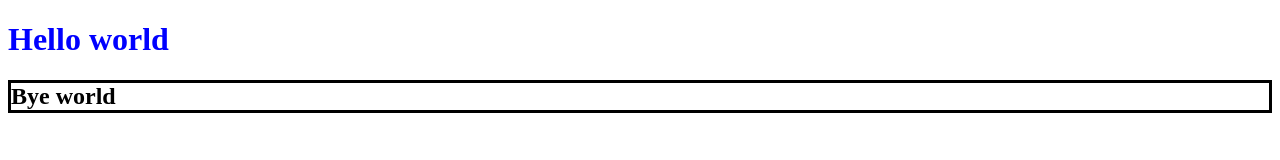
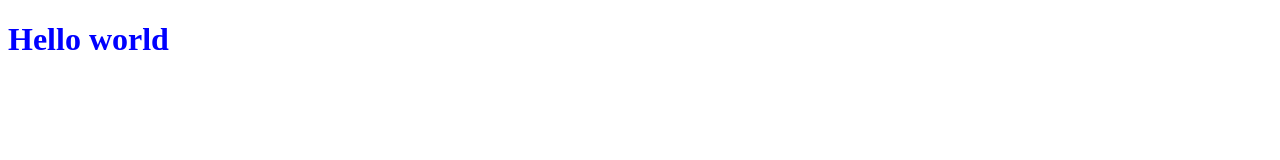
Before and after one commit to jeanehua/web-project2, a plain HTML site: page index.html in a window 1280 px wide. Drawn offline with Linux system fonts and the light colour scheme; files that its build step writes are made by us from their sources; files whose address does not match are found by name.

Commit message:
Revert "Adding intial styles"
This reverts commit 7eab47a7f507b38b4f9155c2e64d06c9dd50bed0.

```diff
--- a/index.html
+++ b/index.html
@@ -2,10 +2,9 @@
 <html>
   <head>
     <title>First site</title>
-       <link rel="stylesheet" type="text/css" href="C:/Users/acer/Documents/GitHub/web-project2/styles.css">
+       <link rel="stylesheet" type="text/css" href="css/styles.css">
    </head>
    <body>
       <h1>Hello world</h1>
-      <h2>Bye world</h2>
    </body>
 </html>
--- a/styles.css
+++ b/styles.css
@@ -1,6 +1,3 @@
 h1 {
 	color: blue;
 }
-h2 {
-	 border:3px solid black;
-}
```
